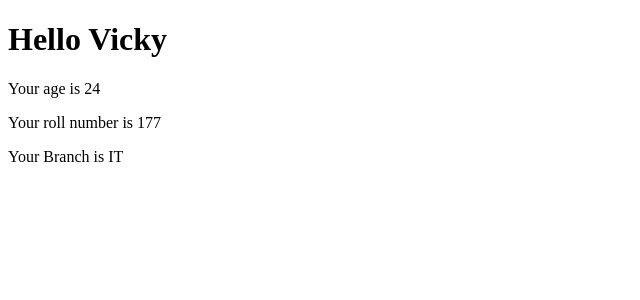
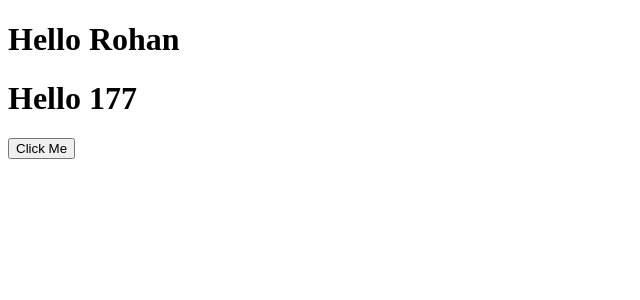
Before and after one commit to Vickyvanshaj/REACT, a React (Create React App) app: page / in a window 1280 px wide. Shown: the top 300 px of the page, without its empty margins (0-640 px from the left). Built offline with nearby package versions, Linux system fonts and the light colour scheme.

Commit message:
Event handling using class

```diff
--- a/src/Student.js
+++ b/src/Student.js
@@ -1,42 +1,30 @@
 import React, { Component } from 'react'
 
-// //state outside the constructer
-// class Student extends Component{
-//     state={
-//         name:"Vicky",
-//         age:24,
-//         branch:this.props.branch,
-//     }
-//     //props cant be modified but if you add props to state like above,you can modify it
-//     render()
-//     {
-//         return <React.Fragment>
-//             <h1>Hello {this.state.name}</h1>
-//             <p>Your age is {this.state.age}</p>
-//             <p>Your roll number is {this.props.roll}</p>
-//             <p>Your Branch is {this.state.branch}</p>
-//         </React.Fragment>
-//     }
-// }
+class Student extends Component{
+    //if you neccesarily have to use regular fn instead of arrow, so to get this access, do this
+    constructor(props){
+        super(props);
+        this.state={
+            name:"Rohan",
+            roll:177,
+        }
+        this.handleClick=this.handleClick.bind(this);
 
+    }
+    handleClick(){
+        console.log('button clicked',this);
+        //this will be undefined bcoz class is in strict mode in JS,so here this is undefined.Use arrow methods instead which binds this object.
 
-//state inside the constructor
-class Student extends Component{
-   constructor(props){
-       super(props);
-       this.state={
-        name:"Vicky",
-        age:24,
-        branch:this.props.branch,
-    };
-   }
-   render()
-    {
-        return <React.Fragment>
+    }
+    // handleClick = () =>{
+    //     console.log('button clicked',this);
+    // }
+    render(){
+        return  <React.Fragment>
             <h1>Hello {this.state.name}</h1>
-            <p>Your age is {this.state.age}</p>
-            <p>Your roll number is {this.props.roll}</p>
-            <p>Your Branch is {this.state.branch}</p>
+            <h1>Hello {this.state.roll}</h1>
+
+            <button onClick={this.handleClick}>Click Me</button>
         </React.Fragment>
     }
 }
--- a/src/index.js
+++ b/src/index.js
@@ -1,5 +1,5 @@
-import ReactDOM from "react-dom";
-import React from "react";
+import React from 'react'
+import ReactDOM from 'react-dom'
 import Student from './Student';
 
-ReactDOM.render(<Student roll="177" branch="IT" />,document.getElementById('root'));
+ReactDOM.render(<Student/>,document.getElementById('root'));
```
